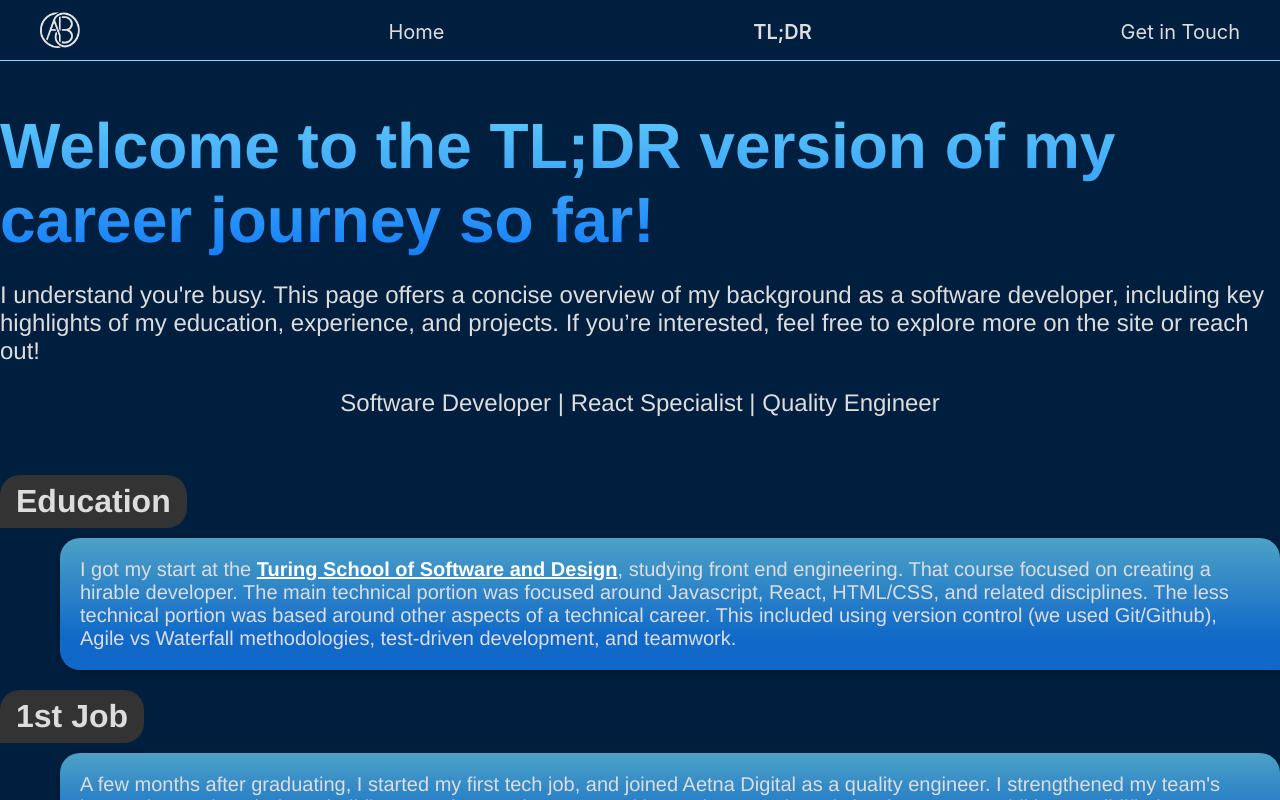
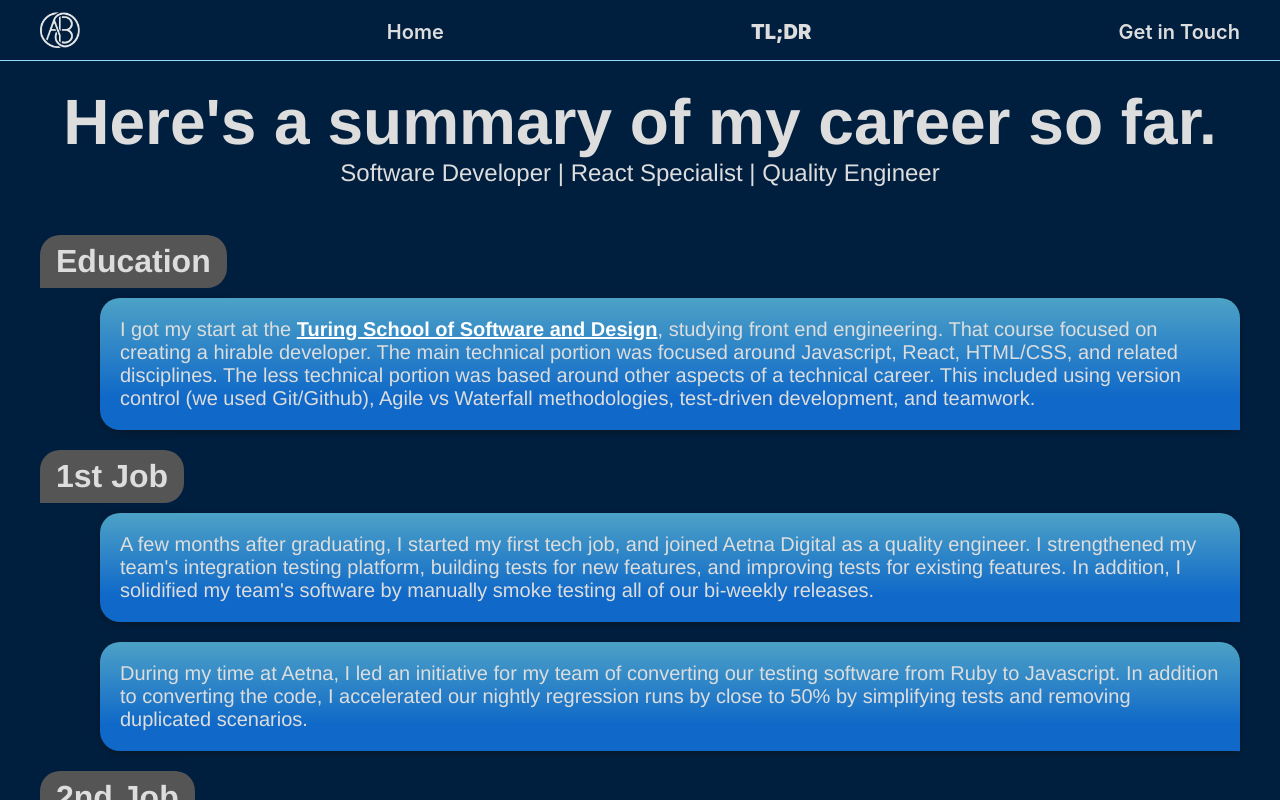
Before and after one commit to Alexbruce1/portfolio2024, a React (Create React App) app: page /tldr in a window 1280 px wide. Shown: the top 800 px of the page. Built offline with nearby package versions, Linux system fonts and the light colour scheme.

Commit message:
Update many of the colors and styles between many components

```diff
--- a/src/App.css
+++ b/src/App.css
@@ -6,7 +6,8 @@ h2, h3 {
 .App {
   color: var(--light-text);
   text-align: center;
-  background-color: var(--background-color);
+  /* background-color: var(--background-color); */
+  background: var(--background-color);
 }
 
 .Page {
--- a/src/Components/Contact.css
+++ b/src/Components/Contact.css
@@ -1,5 +1,9 @@
+.Contact {
+  background-color: var(--background-accent-color);
+  padding: 24px 0;
+}
+
 .contact-container {
-  margin: var(--container-margin);
 }
 
 .contact-header {
@@ -22,7 +26,7 @@
 }
 
 .contact-form {
-  background-color: var(--background-color);
+  background-color: var(--background-accent-color);
   margin: 0;
   border-radius: 8px;
   background-clip: border-box;
@@ -43,7 +47,7 @@
 }
 
 .contact-field {
-  background-color: transparent;
+  background-color: var(--background-accent-color);
   opacity: .4;
   color: var(--light-text);
   font-size: 15px;
@@ -70,7 +74,7 @@
   font-size: 1.5em;
   cursor: pointer;
   padding: 5px 3em;
-  background-color: var(--background-accent-color);
+  background-color: var(--background-accent-color-shifted);
   border: none;
   border-radius: 10px;
   color: var(--light-text);
@@ -78,7 +82,8 @@
 }
 
 .form-submit:hover {
-  background-color: var(--background-accent-color-shifted);
+  background-color: var(--light-text);
+  color: var(--background-accent-color-shifted);
 }
 
 .form-status {
@@ -95,7 +100,7 @@
   display: flex;
   justify-content: space-around;
   width: 280px;
-  border: 5px solid var(--background-accent-color);
+  border: 5px solid var(--background-accent-color-shifted);
   border-radius: 10px;
   margin: 1em auto;
   padding: .5em 1em;
--- a/src/Components/Contact.js
+++ b/src/Components/Contact.js
@@ -52,6 +52,7 @@ function Contact() {
 
   return (
     <div className="Contact">
+      <div className="content-container">
         <div className="contact-container">
           <div className="contact-header">I’d love to hear from you! Drop me a message, and I’ll be in touch shortly.</div>
           <div className="contact-form-border">
@@ -116,6 +117,7 @@ function Contact() {
             </div>
         </div>
       </div>
+    </div>
   );
 }
 
--- a/src/Components/Footer.css
+++ b/src/Components/Footer.css
@@ -1,4 +1,5 @@
 .Footer {
+  background-color: var(--background-accent-color);
   backdrop-filter: brightness(90%) blur(10px) saturate(50%);
   align-items: center;
   justify-content: space-between;
--- a/src/Components/Header.css
+++ b/src/Components/Header.css
@@ -1,7 +1,5 @@
-
 .App-header {
   color: #696969;
-  /* background-color: var(--header-background-color); */
   padding: 8px;
   padding-top: 12px;
   width: 100%;
@@ -10,6 +8,7 @@
   position: sticky;
   backdrop-filter: blur(10px);
   top: -4px;
+  z-index: 10;
 }
 
 .app-header-container {
@@ -36,6 +35,7 @@
 
 .header-link {
   font-size: 20px;
+  font-weight: 600;
   text-decoration: none;
   color: var(--light-text);
   margin: auto 0;
@@ -43,7 +43,7 @@
 }
 
 .header-link-active {
-  font-weight: 600;
+  font-weight: 900;
 }
 
 .header-link:hover {
--- a/src/Components/Header.js
+++ b/src/Components/Header.js
@@ -29,11 +29,6 @@ function Header({ sidebarActive, hamburgerRef, toggleSidebar, sidebarRef, darkMo
               onClick={toggleSidebar}
               className={location.pathname === "/contact" ? "header-link header-link-active" : "header-link"}
             >Get in Touch</Link>
-            {/* <Link
-              to="/personal"
-              onClick={toggleSidebar}
-              className={location.pathname === "/" ? "header-link header-link-active" : "header-link"}
-            >Outside of work</Link> */}
         </div>
       ) : (
         <div className="app-header-container">
--- a/src/Components/Home.css
+++ b/src/Components/Home.css
@@ -3,10 +3,6 @@
 .content-container {
   max-width: 1200px;
   margin: auto;
-}
-
-.home-main-container {
-  background: var(--blue-to-main-bg-background);
 }
 
 .main-content-container {
@@ -26,12 +22,7 @@
   font-size: var(--font-size);
   font-weight: var(--font-weight);
   line-height: 1.2;
-  text-align: var(--text-align);
-  color: #FFF;
-  /* background-clip: var(--background-clip);
-  background: var(--blue-blue-background-gradient);
-  -webkit-background-clip: var(--webkit-background-clip);
-  -webkit-text-fill-color: var(--webkit-text-fill-color); */
+  text-align: left;
 }
 
 .page-header {
@@ -54,17 +45,15 @@
 .home-image-container {
   padding: 3em 0;
   width: 40%;
-  /* background-color: #E67E22; */
 }
 
 .profile-img-home {
   cursor: pointer;
-  /* border-radius: 4px; */
   object-fit: contain;
   max-width: 100%;
   transition-duration: .25s;
-  border: 8px solid var(--accent-orange);
-  box-shadow: 0 0 80px -40px rgba(255, 255, 255, .7);
+  border: 12px solid transparent;
+  box-shadow: 0 0 80px -40px rgba(255, 255, 255, .4);
 }
 
 .image-tooltip {
@@ -94,7 +83,6 @@
 }
 
 .home-link {
-  /* background-color: var(--background-accent-color); */
   border: 2px solid var(--light-text);
   color: var(--light-text);
   font-size: 2em;
@@ -118,10 +106,6 @@
 }
 
 /* Team section */
-
-.home-team-container {
-  margin: var(--container-margin);
-}
 
 .home-divider {
   background-color: var(--background-accent-color-shifted);
@@ -149,9 +133,6 @@
 }
 
 .team-li-big {
-  background: var(--blue-blue-background-gradient);
-  -webkit-background-clip: text;
-  -webkit-text-fill-color: transparent;
   font-weight: 600;
 }
 
@@ -165,12 +146,12 @@
 .tech-container-background {
   margin-top: -1px;
   color: var(--light-text);
+  background: var(--background-accent-color);
 }
 
 .tech-container {
   border-radius: 1em;
   padding: 2em 0;
-  /* margin: var(--container-margin); */
 }
 
 .tech-logo-container {
--- a/src/Components/Tldr.css
+++ b/src/Components/Tldr.css
@@ -1,15 +1,12 @@
 .Tldr {
-  margin: var(--container-margin);
+  margin: 0;
+  padding: 24px 0;
 }
 
 .tldr-header {
   font-size: var(--font-size);
   font-weight: var(--font-weight);
-  text-align: var(--text-align);
-  background-clip: var(--background-clip);
-  background: var(--blue-blue-background-gradient);
-  -webkit-background-clip: var(--webkit-background-clip);
-  -webkit-text-fill-color: var(--webkit-text-fill-color);
+  text-align: center;
 }
 
 .tldr-sub-header {
@@ -33,7 +30,7 @@
   text-align: start;
   font-size: 2em;
   font-weight: 900;
-  background-color: var(--background-accent-color);
+  background-color: var(--background-accent-color-shifted);
   width: fit-content;
   padding: .25em .5em;
   margin: 10px 0;
@@ -63,7 +60,7 @@
 .tldr-message-read {
   text-align: end;
   font-weight: 600;
-  color: #999;
+  color: var(--dark-mode-text);
 }
 
 .learn-more-button {
--- a/src/Components/Tldr.js
+++ b/src/Components/Tldr.js
@@ -1,6 +1,5 @@
 import React, { useState, useEffect } from 'react';
 import { Link, useLocation } from 'react-router-dom';
-// import AI from './AI';
 import './Tldr.css';
 
 function Tldr() {
@@ -20,11 +19,10 @@ function Tldr() {
 
   return (
     <div className="Tldr Page">
+      <div className="content-container">
+
         <div className='tldr-header'>
-        Welcome to the TL;DR version of my career journey so far!
-      </div>
-      <div className='tldr-sub-header'>
-        I understand you're busy. This page offers a concise overview of my background as a software developer, including key highlights of my education, experience, and projects. If you’re interested, feel free to explore more on the site or reach out!
+          Here's a summary of my career so far.
         </div>
         <div className='tldr-sub-header specialties'>
           Software Developer | React Specialist | Quality Engineer
@@ -70,10 +68,10 @@ function Tldr() {
           </p>
           <div className='tldr-message-read'>Read {loadedTime}</div>
         </div>
-      <Link to='/resume' className='learn-more-button'>
+        <Link to='/contact' className='learn-more-button'>
           Learn More
         </Link>
-      {/* <AI /> */}
+      </div>
     </div>
   );
 }
--- a/src/index.css
+++ b/src/index.css
@@ -1,9 +1,8 @@
 :root {
   --header-background-color: #282828;
   --background-color: #001f3f;
-  --background-accent-color: #333;
+  --background-accent-color: #222;
   --background-accent-color-shifted: #555;
-  --accent-orange: #E67E22;
   --tldr-p-background-color: #147efb;
   --tldr-p-background-color-gradient-ios: linear-gradient(180deg, #5fc9f8 1%, #147efb 100%);
   --tldr-p-background-color-gradient: linear-gradient(180deg, #4ca1c6 1%, #1069c8 75%);
@@ -38,7 +37,6 @@
   --font-size: 4em;
   --font-size-small: 2em;
   --font-weight: 600;
-  --text-align: left;
   --background-clip: text;
   --webkit-background-clip: text;
   --webkit-text-fill-color: transparent;
@@ -51,9 +49,9 @@
 
 [data-theme="light"] {
   --header-background-color: #ccc;
-  --background-color: #ddd;
-  --background-accent-color: #bbb;
-  --background-accent-color-shifted: #999;
+  --background-color: #3D7CBF;
+  --background-accent-color: #FFF;
+  --background-accent-color-shifted: #BBB;
   --tldr-p-background-color: #147efb;
   --blue-blue-background-gradient: linear-gradient(180deg, #0033FE, #147efb);
   --blue-to-main-bg-background: linear-gradient(180deg, #147efb 0%, #ddd 100%);
```
Also changed, not shown: src/Components/Home.js (+1 -90 lines), src/Components/Personal.css (+4 -4 lines). Lines whose indentation alone changed are shown as unchanged.
